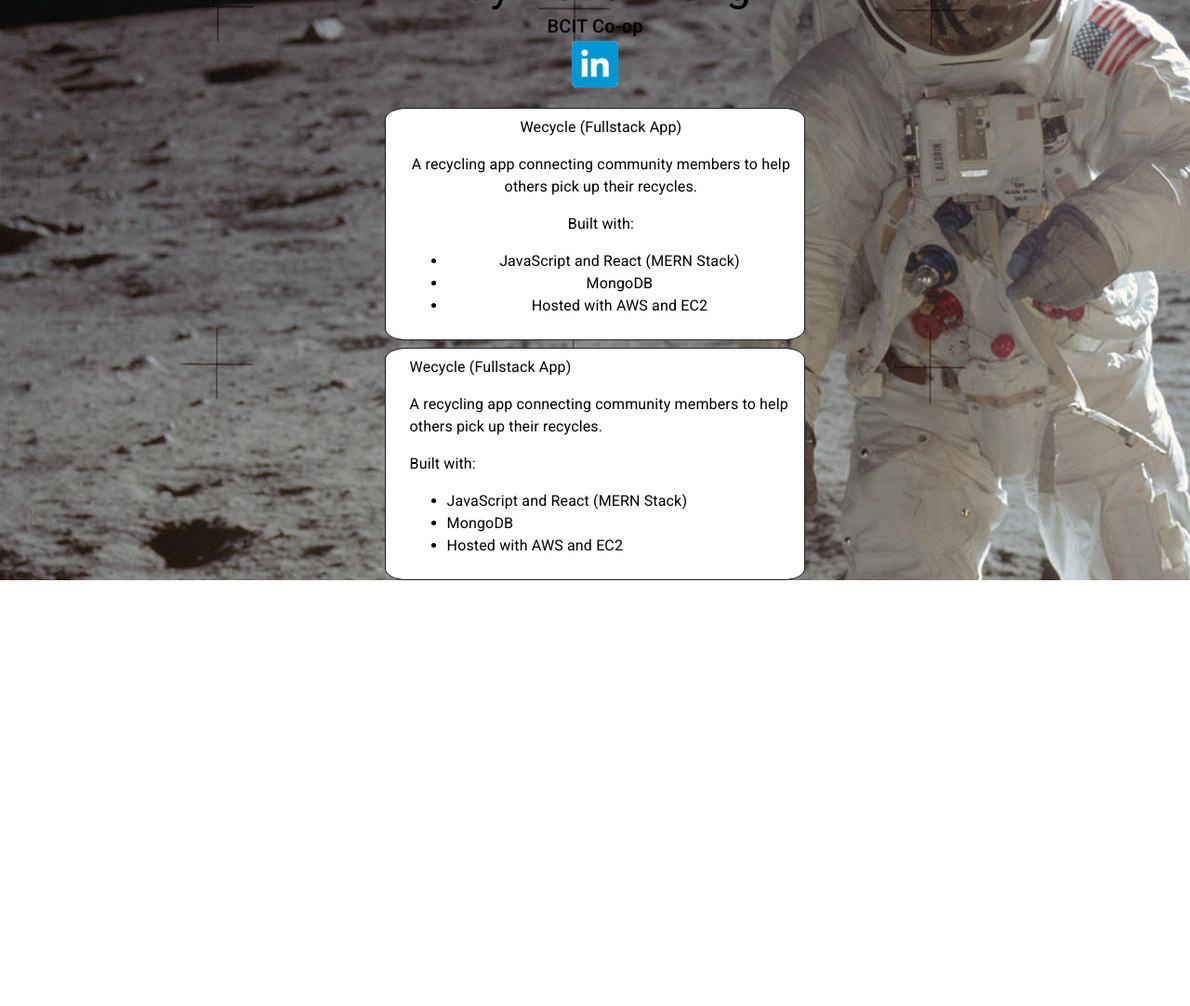
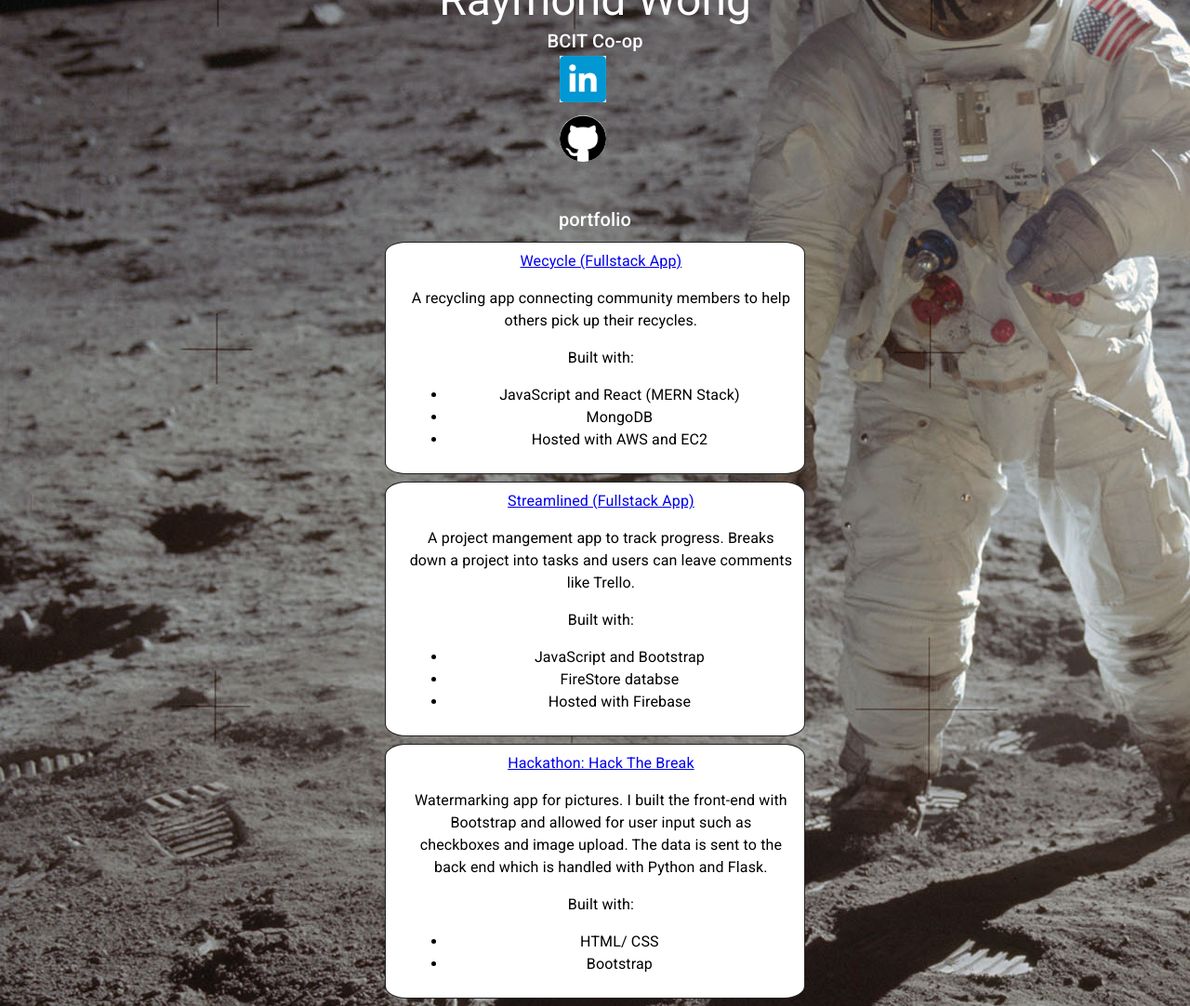
Before and after one commit to ray165/mySite, a React app in the folder client/: page / in a window 1280 px wide. Shown: the part 260-1342 px from the top of the page at 93% size. Before the commit the page ends 892 px from the top, so only its background shows below. Built offline with nearby package versions, Linux system fonts and the light colour scheme.

Commit message:
finishing touches

```diff
--- a/client/src/App.css
+++ b/client/src/App.css
@@ -12,10 +12,11 @@
   max-width: 200px;
   max-height: 200px;
   margin: 0 auto;
-  margin-top: 2vh;
+  margin-top: 4vh;
 }
 
-#linkedin {
+.iconButton {
+  /* display: inline-block; */
   width: 5vw;
   height: 5vw;
   min-width: 50px;
@@ -24,17 +25,30 @@
   max-width: 50px;
   margin: 0 auto;
   background-color: white;
-  border-radius: 12%;
+  border-radius: 20%;
+  margin-bottom: 2vh;
 }
 
-#linkResize {
-  display: block;
+#linkContainer {
+  display: grid;
+  justify-content: center;
+  align-content: center;
+  grid-template-rows: auto ;
+}
+
+.linkResize {
+  /* display: inline-block; */
   width: 5vw;
   height: 5vw;
   min-width: 50px;
   min-height: 50px;
   margin: 0 auto;
+  margin-right: 2vw;
 }
+
+/* .linkResize > img {
+  display: inline-block;
+} */
 
 .center {
   margin: 0 auto;
@@ -45,8 +59,16 @@
   margin: 0 auto;
 }
 
-#root {
+body {
   background-image: url('./images/moon.jpg');
+}
+
+#portfolio {
+  margin-top: 4vh;
+}
+
+h1, h2, h3, h4 {
+  color: white;
 }
 
 @media only screen and (max-width: 600px) {
--- a/client/src/subcomp/home.js
+++ b/client/src/subcomp/home.js
@@ -4,6 +4,7 @@ import Box from "@material-ui/core/Box";
 import Avatar from "@material-ui/core/Avatar";
 import profile from "../images/profile.jpg";
 import linkedin from "../images/linkedin-icon.png";
+import github from "../images/github.png"
 import Link from '@material-ui/core/Link';
 
 import "../App.css";
@@ -52,12 +53,20 @@ export default function Home() {
       <Typography variant="h6" component="h3" align="center">
         {descriptionArray[index]}
       </Typography>
-      <a href="https://www.linkedin.com/in/rwong97/" target="\_blank" id="linkResize">
-        <Avatar variant="square" src={linkedin} alt="linkedin" id="linkedin"/>
-      </a>
+      <div id="linkContainer">
+        <a href="https://www.linkedin.com/in/rwong97/" target="\_blank" className="linkResize">
+          <Avatar variant="square" src={linkedin} alt="linkedin" className="iconButton"/>
+        </a>
+        <a href="https://github.com/ray165" target="\_blank" className="linkResize">
+          <Avatar  src={github} alt="github" className="iconButton"/>
+        </a>
+      </div>
+      <Typography variant="h6" component="h4" align="center" id='portfolio'>
+        portfolio
+      </Typography>
       <Box className="card" align="center" borderRadius="5%" {...defaultProps}>
         <div className="cardContent">
-          <Typography>Wecycle (Fullstack App)</Typography>
+          <Typography><a href="http://ec2-34-211-120-230.us-west-2.compute.amazonaws.com:8001/">Wecycle (Fullstack App)</a></Typography>
           <Typography>
             <p>
               A recycling app connecting community members to help others pick
@@ -72,19 +81,33 @@ export default function Home() {
           </Typography>
         </div>
       </Box>
-      <Box className="card" borderRadius="5%" {...defaultProps}>
+      <Box className="card" align="center" borderRadius="5%" {...defaultProps}>
         <div className="cardContent">
-          <Typography>Wecycle (Fullstack App)</Typography>
+          <Typography><a href="https://streamlinedapi.web.app/main.html">Streamlined (Fullstack App)</a></Typography>
           <Typography>
             <p>
-              A recycling app connecting community members to help others pick
-              up their recycles.
+              A project mangement app to track progress. Breaks down a project into tasks and users can leave comments like Trello.
             </p>
             <p>Built with:</p>
             <ul>
-              <li>JavaScript and React (MERN Stack) </li>
-              <li>MongoDB </li>
-              <li>Hosted with AWS and EC2</li>
+              <li>JavaScript and Bootstrap </li>
+              <li>FireStore databse </li>
+              <li>Hosted with Firebase</li>
+            </ul>
+          </Typography>
+        </div>
+      </Box>
+      <Box className="card" align="center" borderRadius="5%" {...defaultProps}>
+        <div className="cardContent">
+          <Typography><a href="https://github.com/ray165/Ravberry">Hackathon: Hack The Break</a></Typography>
+          <Typography>
+            <p>
+              Watermarking app for pictures. I built the front-end with Bootstrap and allowed for user input such as checkboxes and image upload. The data is sent to the back end which is handled with Python and Flask.
+            </p>
+            <p>Built with:</p>
+            <ul>
+              <li>HTML/ CSS </li>
+              <li>Bootstrap</li>
             </ul>
           </Typography>
         </div>
```
Also changed, not shown: client/src/images/github.png (added).
